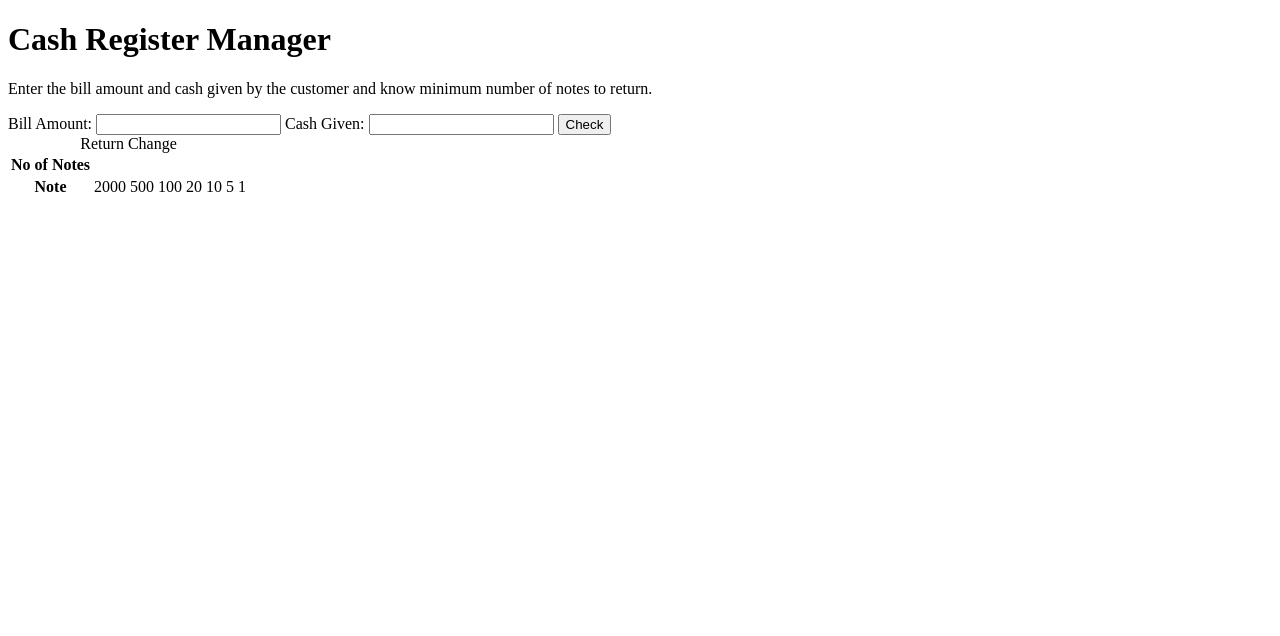
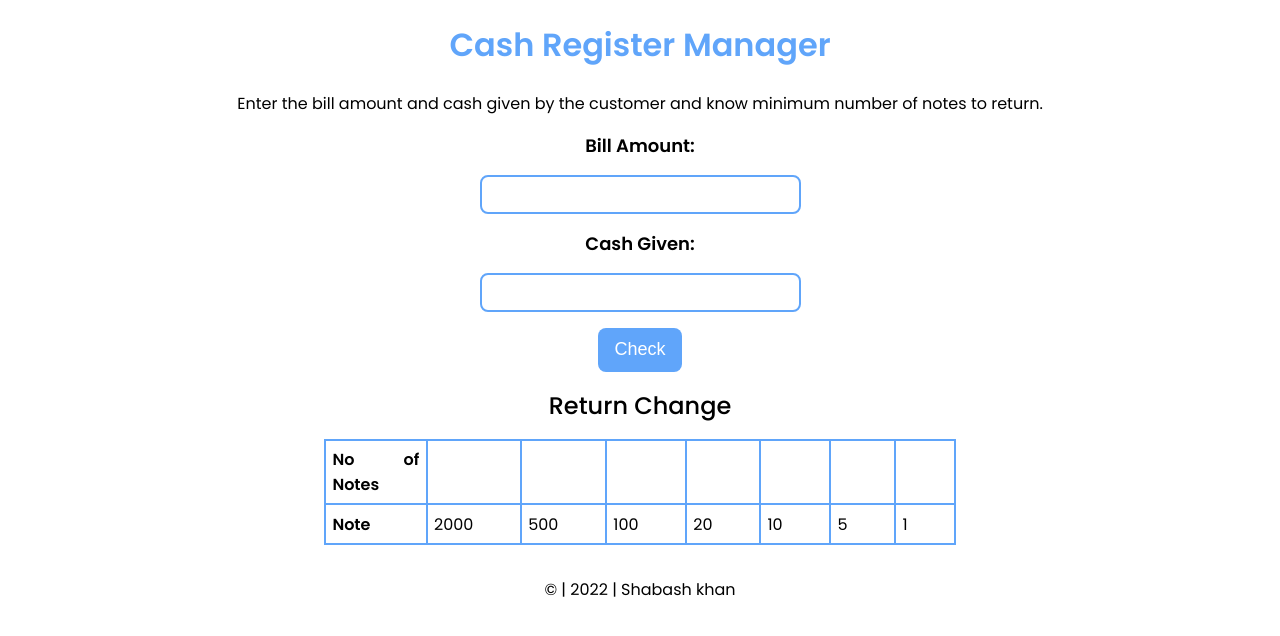
Before and after one commit to shahbazDev/cash-register, a plain HTML site: page index.html in a window 1280 px wide. Drawn offline with Linux system fonts and the light colour scheme.

Commit message:
html and css done

```diff
--- a/index.html
+++ b/index.html
@@ -5,27 +5,32 @@
     <meta http-equiv="X-UA-Compatible" content="IE=edge">
     <meta name="viewport" content="width=device-width, initial-scale=1.0">
     <title>Cash Register App</title>
+    <link rel="stylesheet" href="/styles.css"/>
 </head>
 <body>
-    <h1>Cash Register Manager</h1>
+    <main class="container">
+    <h1 class="heading">Cash Register Manager</h1>
     <p>Enter the bill amount and cash given by the customer and know minimum number of notes to return.</p>
-    <label>Bill Amount:</label>
-    <input type="text"/>
-    <label>Cash Given:</label>
-    <input type="text"/>
-    <button>Check</button>
 
-    <table>
+    <label class="input-label">Bill Amount:</label>
+    <input class="input"type="text"/>
+
+    <label class="input-label">Cash Given:</label>
+    <input class="input"type="text"/>
+
+    <button id="check-button">Check</button>
+
+    <table  class="change-table">
         <caption>Return Change</caption>
         <tr>
             <th>No of Notes</th>
-            <td></td>
-            <td></td>
-            <td></td>
-            <td></td>
-            <td></td>
-            <td></td>
-            <td></td>
+            <td class="no-of-notes"></td>
+            <td class="no-of-notes"></td>
+            <td class="no-of-notes"></td>
+            <td class="no-of-notes"></td>
+            <td class="no-of-notes"></td>
+            <td class="no-of-notes"></td>
+            <td class="no-of-notes"></td>
         </tr>
         <tr>
             <th>Note</th>
@@ -37,7 +42,15 @@
             <td>5</td>
             <td>1</td>
         </tr>
+    </table>
 
-    </table>
+</main>
+
+<footer>
+    <p>© | 2022 | Shabash khan</p>
+
+  </footer>
+
+
 </body>
 </html>
--- a/styles.css
+++ b/styles.css
@@ -0,0 +1,80 @@
+@import url('https://fonts.googleapis.com/css2?family=Poppins:wght@400;500;600&display=swap');
+
+body{
+font-family: 'Poppins', sans-serif;
+}
+
+:root{
+    --primary-color:#60a5fa;
+}
+
+.heading {
+    color: var(--primary-color);
+  }
+
+.container{
+    text-align: center;
+}
+
+.input-label {
+    display: block;
+    font-size: large;
+    font-weight: 600;
+  }
+
+.input {
+    border: 2px solid var(--primary-color);
+    width: 100%;
+    max-width: 285px;
+    margin: 1rem;
+    padding: 0.6rem 1rem;
+    font-size: 14px;
+    border-radius: 0.5rem;
+  }
+
+
+  #check-button {
+    display: block;
+    margin: auto;
+    background: var(--primary-color);
+    color: #fff;
+    border-radius: 0.5rem;
+    font-size: large;
+    border: none;
+    padding: 0.7rem 1rem;
+    cursor: pointer;
+}
+
+
+ /* Table */
+.change-table {
+    width: 50%;
+     margin: auto;
+   text-align: justify;
+     border-collapse: collapse;
+  }
+
+
+
+.change-table caption {
+    margin: 1rem auto;
+    font-size: x-large;
+    font-weight: 500;
+  }
+
+
+  th,
+  td {
+    border: 2px solid var(--primary-color);
+    padding: 0.4rem;
+    width: 0%;
+    /* border-collapse: collapse; */
+  }
+
+
+ /* footer */
+
+footer {
+    text-align: center;
+    margin: 2rem;
+  }
```
Also changed, not shown: 1 other file.
